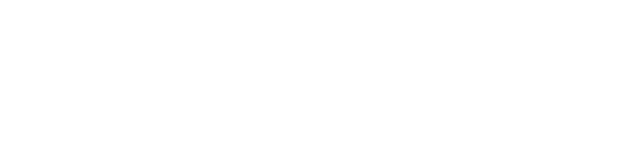
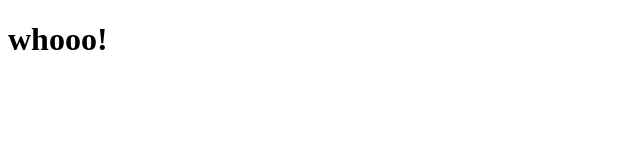
Before and after one commit to Bex0-0/git-one, a plain HTML site: page index.html in a window 1280 px wide. Shown: the whole page, without its empty margins (0-640 px from the left). Drawn offline with Linux system fonts and the light colour scheme.

Commit message:
add headline

```diff
--- a/index.html
+++ b/index.html
@@ -5,6 +5,6 @@
 		<title>Git One</title>
 	</head>
 	<body>
-
+		<h1>whooo!</h1>
 	</body>
 </html>
```
